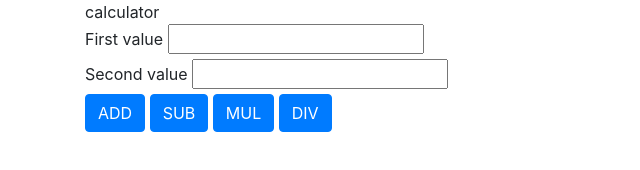
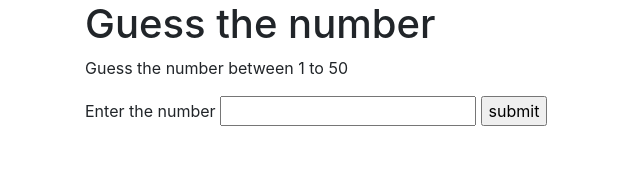
Before and after one commit to praveenkl3043/api1, a plain HTML site: page index.html in a window 1280 px wide. Shown: the whole page, without its empty margins (0-640 px from the left). Drawn offline with nearby package versions, Linux system fonts and the light colour scheme.

Commit message:
guessnumber

```diff
--- a/index.html
+++ b/index.html
@@ -8,26 +8,14 @@
     <link rel="stylesheet" href="https://cdn.jsdelivr.net/npm/bootstrap@4.6.1/dist/css/bootstrap.min.css" integrity="sha384-zCbKRCUGaJDkqS1kPbPd7TveP5iyJE0EjAuZQTgFLD2ylzuqKfdKlfG/eSrtxUkn" crossorigin="anonymous">
 </head>
 <body>
-   <div class="container">
-       <div class="pane panel-primary">
-           <div class="panel-heading">calculator</div>
-           <div class="row">
-               <div class="col-md-6 form group">
-               <label for="">First value</label>
-               <input type="text" id="first" class="firstvalue"><br>
-               <label for="">Second value</label>
-               <input type="text" id="second" class="secondvalue">
+    <div class="container">
+        <h1>Guess the number</h1>
+        <p>Guess the number between 1 to 50</p>
+        <label for="">Enter the number</label>
+        <input type="text" id="guessfield" class="guessfield">
+        <input type="submit" value="submit" id="submitguess" class="submitguess">
 
-               <br>
-               <button onclick="add()" class="btn btn-primary">ADD</button>
-               <button onclick="sub()" class="btn btn-primary">SUB</button>
-               <button onclick="mul()" class="btn btn-primary">MUL</button>
-               <button onclick="div()" class="btn btn-primary">DIV</button>
-           </div>
-           </div>
-       </div>
-       <h1 class="output"></h1>
-   </div>
+    </div>
    <script src="index.js"></script>
 </body>
 </html>
--- a/index.js
+++ b/index.js
@@ -1,39 +1,15 @@
-function add () {
-  var num1=document.getElementById("first").value;
-  var num2=document.getElementById("second").value;
-  result=(parseInt(num1) + parseInt(num2))
-  console.log(result);
-
-  document.getElementsByClassName("output")[0].innerHTML=
-  "Ansewr  is"+" "+ result;
+let y=Math.floor(Math.random()* 50 + 1);
+console.log(y);
+var guess=1;
+document.getElementById("submitguess").onclick = function() {
+  let x=document.getElementById("guessfield").value;
+  if(x == y) {
+    alert("its right" )
+  }else if(x >y){
+    guess++;
+    alert("Enter smaller number" );
+  }else{
+    guess++;
+    alert("Enter larger number");
+  }
 }
-
-function sub () {
-  var num1=document.getElementById("first").value;
-  var num2=document.getElementById("second").value;
-  result=(parseInt(num1) - parseInt(num2))
-  console.log(result);
-
-  document.getElementsByClassName("output")[0].innerHTML=
-  "Ansewr  is"+" "+ result;
-}
-
-function mul () {
-  var num1=document.getElementById("first").value;
-  var num2=document.getElementById("second").value;
-  result=(parseInt(num1) * parseInt(num2))
-  console.log(result);
-
-  document.getElementsByClassName("output")[0].innerHTML=
-  "Ansewr  is"+" " +result;
-}
-
-function div () {
-  var num1=document.getElementById("first").value;
-  var num2=document.getElementById("second").value;
-  result=(parseInt(num1) / parseInt(num2))
-  console.log(result);
-
-  document.getElementsByClassName("output")[0].innerHTML=
-  "Ansewr  is"+" "+ result;
-}
```
